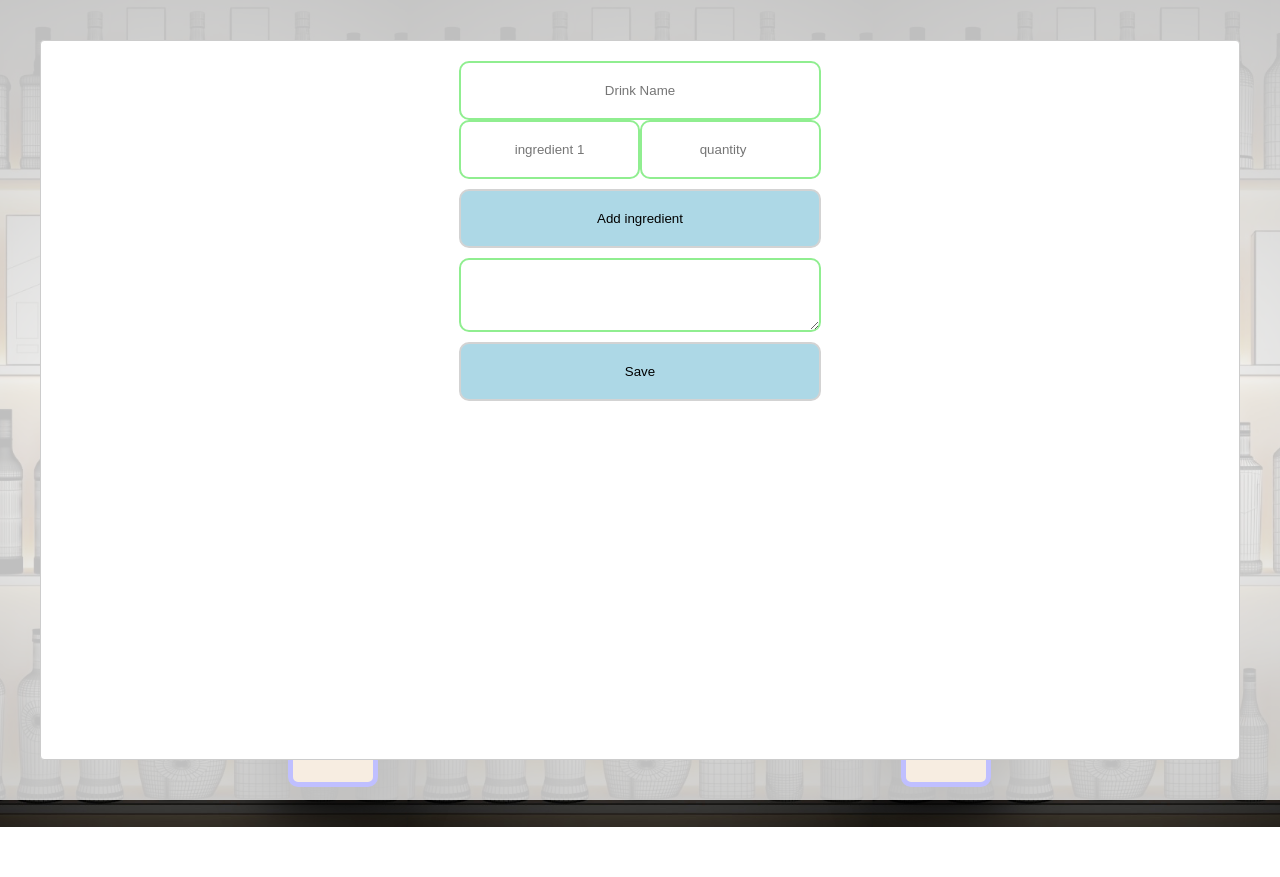
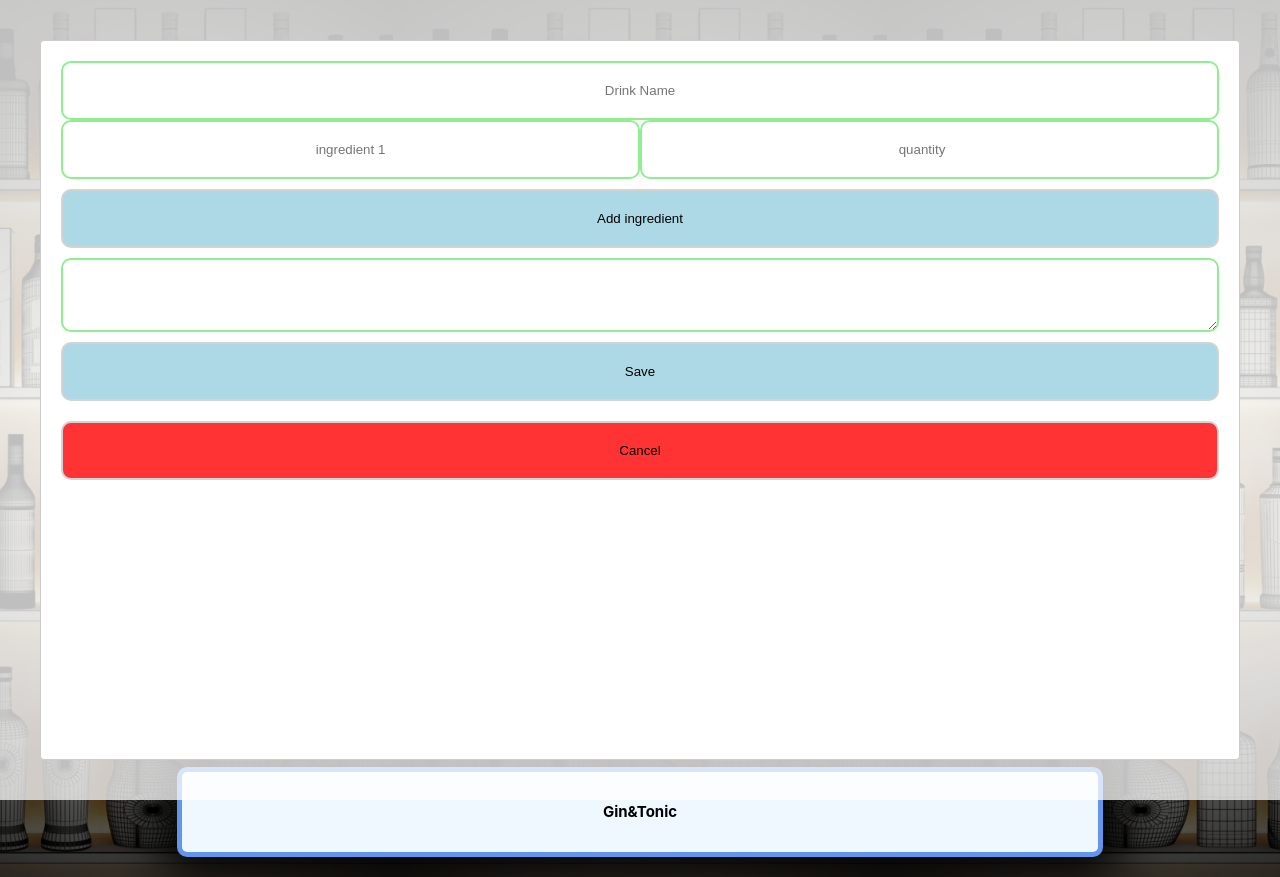
Before and after one commit to misiekmardosz/DrinksCalculator, a React (Create React App) app: page / in a window 1280 px wide. Both pictures are taken after a click on the element "Add New". Before the commit the page ends 827 px from the top, so only its background shows below. Built offline with nearby package versions, Linux system fonts and the light colour scheme; data requests are answered from the project's data file.

Commit message:
styling in progress and glass add is working

```diff
--- a/src/Recipe.js
+++ b/src/Recipe.js
@@ -4,6 +4,7 @@ import {RecipeDetails} from "./RecipeDetails";
 import {Ingredient} from "./models/ingredient";
 import {Recipe as RecipeModel} from "./models/Recipe"
 import {GlassDetails} from "./GlassDetails";
+import {Glass} from "./models/glass";
 //uuid
 
 const API_URL = 'http://localhost:3000';
@@ -19,6 +20,20 @@ const Recipe = () => {
     const [newRecipeModalIsOpen, setNewRecipeModalIsOpen] = React.useState(false);
     const [recipeModalIsOpen, setRecipeModalIsOpen] = React.useState(false);
     const [glassModalIsOpen, setGlassModalIsOpen] = React.useState(false);
+    const [glassLoading, setGlassLoading] = useState(false);
+    const [glasses, setGlasses] = useState([new Glass("",null)]);
+    const [glassName, setGlassName] = useState("")
+    const [volume, setVolume] = useState("")
+
+    const recipe =  ingredientsValue.reduce(function(recipe, field, index) {
+        recipe[ingredients[index]] = field;
+        return recipe;
+    }, {})
+
+    recipes.sort((a,b) => (a.name > b.name) ? 1 : ((b.name > a.name) ? -1 : 0))
+
+
+    console.log(glasses)
 
     useEffect(() => {
         setLoading(true);
@@ -29,7 +44,6 @@ const Recipe = () => {
                 setLoading(false);
             });
     }, []);
-
     const deleteRecipe = (id) => {
         setLoading(true);
         fetch(`${API_URL}/recipes/${id}`, { method: 'DELETE' })
@@ -39,13 +53,11 @@ const Recipe = () => {
                 setLoading(false);
             });
     };
-    const recipe =  ingredientsValue.reduce(function(recipe, field, index) {
-        recipe[ingredients[index]] = field;
-        return recipe;
-    }, {})
+
+
     // const addNewRecipe = (recipe) => {
-     const addNewRecipe = () => {
-       // TODO :: to remove after moving fomr to seperate compoenent
+    const addNewRecipe = () => {
+        // TODO :: to remove after moving fomr to seperate compoenent
         const recipe = new RecipeModel( name, ingredients, process);
         fetch(`${API_URL}/recipes`, {
             method: 'POST',
@@ -61,6 +73,35 @@ const Recipe = () => {
                 setRecipes((prevState) => [...prevState, recipe]);
             });
     };
+
+    useEffect(() => {
+        setLoading(true);
+        fetch(`${API_URL}/glasses`)
+            .then((response) => response.json())
+            .then((data) => {
+                setGlasses(data);
+                setGlassLoading(false);
+            });
+    }, []);
+
+    const addNewGlass = (addGlass) => {
+        // TODO :: to remove after moving fomr to seperate compoenent
+        const glass = new Glass(glassName,volume);
+        fetch(`${API_URL}/glasses`, {
+            method: 'POST',
+            body: JSON.stringify(glass),
+            headers: {
+                'Content-type': 'application/json',
+            },
+        })
+            .then((resp) => resp.json())
+            .then((newGlass) => {
+                console.log(newGlass);
+                glass.setId(newGlass.id)
+                setGlasses((prevState) => [...prevState, glass]);
+            });
+    };
+
     const handleClickIng = (e) => {
         e.preventDefault()
         const ingredient = new Ingredient("", null);
@@ -72,8 +113,20 @@ const Recipe = () => {
 
     function closeNewModal(e) {
         e.preventDefault()
+        if (name === "") return setNewRecipeModalIsOpen(true)
         addNewRecipe();
         setNewRecipeModalIsOpen(false);
+        setIngredients([new Ingredient("",null)])
+        setName("")
+    }
+    function cancelButton() {
+        setNewRecipeModalIsOpen(false);
+        setRecipeModalIsOpen(false);
+        setGlassModalIsOpen(false)
+        setIngredients([new Ingredient("",null)])
+        setGlasses([new Glass("",null)])
+        setName("")
+
     }
     function openModal(recipe) {
         setOpenedRecipe(recipe);
@@ -86,7 +139,9 @@ const Recipe = () => {
         setGlassModalIsOpen(true)
     }
     function closeGlassModal(glassClose){
+        addNewGlass()
         setGlassModalIsOpen(false)
+        setGlasses([new Glass("",null)])
     }
     const updateIngredientName = (index, newName) => {
         const updatedIngredients = [...ingredients];
@@ -125,31 +180,41 @@ const Recipe = () => {
                     isOpen={recipeModalIsOpen}
                     onRequestClose={closeModal}
                     ariaHideApp={false}
+                    portalClassName={"modal"}
                 >
-                    <RecipeDetails recipe={openedRecipe} open={recipeModalIsOpen} close={closeModal} deleteRecipe={deleteRecipe}/>
+                    <RecipeDetails recipe={openedRecipe} glasses={glasses} open={recipeModalIsOpen} close={closeModal} deleteRecipe={deleteRecipe} cancel={cancelButton}/>
                 </Modal>
                 <Modal
                     isOpen={glassModalIsOpen}
                     onRequestClose={closeGlassModal}
+                    portalClassName={"modal"}
                 >
-                    <GlassDetails glass={glassModalIsOpen} openGlass={closeGlassModal}/>
+                    <section className={"container"}>
+                        <form className={"form"} onSubmit={closeGlassModal}>
+                            <input className={"new-recipe-title"} placeholder={'Glass Name'} onChange={e => setGlassName(e.target.value)}/>
+                            <input className={"new-recipe-title"} type={"number"} placeholder={'Volume in mililiters'} onChange={e => setVolume(e.target.value)}/>
+                            <button className={"button"} type="submit">Save</button>
+                            <button className={"cancel--btn"} onClick={cancelButton}>Cancel</button>
+                        </form>
+                    </section>
                 </Modal>
                 <Modal
                     isOpen={newRecipeModalIsOpen}
                     onRequestClose={closeNewModal}
                     ariaHideApp={false}
+                    portalClassName={"modal"}
                 >
                     <section className={"container"}>
                         <form className={"form"} onSubmit={closeNewModal}>
                             <input className={"new-recipe-title"} placeholder={'Drink Name'} onChange={e => setName(e.target.value)}/>
                             {ingredients.map((item,index)=>(
                                 <div key={index} className={'new-ing-div'}>
-                                    <input  className={"new-recipe-title"}
+                                    <input  className={"new-recipe-ing"}
                                             placeholder={`ingredient ${index+1}`}
                                             onChange={e => updateIngredientName(index,e.target.value)}
                                             value={ingredients[index].name}
                                     />
-                                    <input type={'number'} className={"new-recipe-title"}
+                                    <input type={'number'} className={"new-recipe-ing"}
                                            placeholder={"quantity"}
                                            onChange={e => updateIngredientValue(index,e.target.value)}
                                            value={ingredients[index].quantity}
@@ -159,6 +224,7 @@ const Recipe = () => {
                             <button className={"button"} onClick={handleClickIng}>Add ingredient</button>
                             <textarea className={"new-recipe-title"} onChange={e => setProcess(e.target.value)}/>
                             <button className={"button"} type={"submit"}>Save</button>
+                            <button className={"cancel--btn"} onClick={cancelButton}>Cancel</button>
 
                         </form>
                     </section>
--- a/src/RecipeDetails.js
+++ b/src/RecipeDetails.js
@@ -2,29 +2,19 @@ import React, {useState} from "react";
 import {Ingredient} from "./models/ingredient";
 
 
-const glassType = [{
-        name: "shot glass",
-        size: 40,
-    },
-    {
-        name: "long glass",
-        size: 310
-    }
-]
 
 
-
-const RecipeDetails = ({recipe, close, deleteRecipe}) => {
+const RecipeDetails = ({recipe, close, deleteRecipe, glasses, cancel}) => {
 
     const [newQ, setNewQ] = useState(1)
-    const [glass, setGlass] = useState(glassType[0].name)
+    const [glass, setGlass] = useState(glasses[0].name)
     const sum = recipe.ingredients.reduce((total, amount) =>
         total + parseInt(amount.quantity), 0);
     const handleChange =(e) => {
         setGlass(e.target.value);
     }
-    const volume = glass.match(/\d/g);
-    console.log(volume)
+    // const volume = glass.match(/\d/g);
+    console.log(glass)
 
     console.log(sum)
     const handleDelete =()=>{
@@ -43,24 +33,33 @@ const RecipeDetails = ({recipe, close, deleteRecipe}) => {
 
     return(
         <>
+            <div className={"container"}>
                 <h2> Prepare Your {recipe.name}!</h2>
-            <h3>How Many Drinks You want to do?</h3>
+                <h4>How Many Drinks You want to do?</h4>
 
                 <form key={recipe.id} className={"form"} onSubmit={close}>
-                <input type="number" placeholder='set Value'onChange={e => drinksQuantity(e.target.value)}/>
-                <h3>What type of Glass You Have?</h3>
-                <select value={glass} onChange={handleChange}>
-                    {glassType.map((glass,index) => (
-                        <option>{glass.name} {glass.size}.ml</option>
+                    <input type="number" className={"new-recipe-ing"} placeholder='set Value'onChange={e => drinksQuantity(e.target.value)}/>
+                    <h4>What type of Glass You Have?</h4>
+                    <select className={"button"} value={glasses} onChange={handleChange}>
+                        {glasses.map((glass,index) => (
+                            <option>{glass.name} {glass.volume}.ml</option>
                         ))}
                     </select>
                     <h4>You Need</h4>
+                    <ul>
                         {recipe.ingredients.map((ingredient,index) => (
-                    <h5>{ingredient.name} {ingredient.quantity*newQ/sum}</h5>
+                            <li>{ingredient.name} {Math.round(ingredient.quantity*newQ/sum*100)/100}</li>
                         ))}
-                <button key={recipe.id} onClick={handleDelete}>Delete Recipe</button>
+                    </ul>
+                    <h4>Process</h4>
+                    <p>{recipe.process}</p>
+                    <button className={"cancel--btn"} onClick={cancel}>Cancel</button>
+                    <button className={"button"} key={recipe.id} onClick={handleDelete}>Delete Recipe</button>
                 </form>
-            <p>{recipe.process}</p>
+
+
+            </div>
+
         </>
     )
 }
--- a/src/database/db.json
+++ b/src/database/db.json
@@ -5,7 +5,7 @@
       "name": "Gin&Tonic",
       "ingredients": [
         {
-          "name": "Gin ",
+          "name": "Gin",
           "quantity": "40"
         },
         {
@@ -13,29 +13,14 @@
           "quantity": "100"
         }
       ],
-      "process": "pour things to the glass"
-    },
-    {
-      "id": 2,
-      "name": "TEQUILA SUNRISE",
-      "ingredients": [
-        {
-          "name": "Teq",
-          "quantity": "100"
-        },
-        {
-          "name": "juice",
-          "quantity": "400"
-        },
-        {
-          "name": "ice",
-          "quantity": "2"
-        }
-      ],
-      "process": ""
+      "process": "pour everything to the glass filled with ice and slice of lime"
     }
   ],
   "glasses": [
-
+    {
+      "name": "Shot Glass",
+      "volume": "40",
+      "id": 1
+    }
   ]
 }
--- a/src/scss/main.scss
+++ b/src/scss/main.scss
@@ -5,22 +5,25 @@ body{
 }
 .container{
   display: flex;
-  justify-content: space-around;
+  //justify-content: space-around;
+  //flex-grow: 0;
+  width: 100%;
   flex-flow: wrap;
   font-size: 20px;
 
   div.recipe{
-    border: 5px solid blue;
+    border: 5px solid cornflowerblue;
+    width: 100%;
     text-align: center;
-    margin: 40px;
+    margin: 20px;
     font-size: 10px;
-    color: white;
+    color: black;
     display: flex;
     justify-content: center;
     align-items: center;
-    width: 80px;
+    //width: 80px;
     height: 80px;
-    background: burlywood;
+    background: aliceblue;
     border-radius: 10px;
     box-shadow: 0px 0px 50px 18px #000000;
   }
@@ -31,12 +34,22 @@ body{
     background-color: #42de42;
   }
   .form{
+    width: 100%;
     display: flex;
     flex-flow: column;
     .new-ing-div{
       display: flex;
+      width: 100%;
+      justify-content: center;
     }
     .new-recipe-title{
+      text-align: center;
+      padding: 20px 0;
+      border-radius: 10px;
+      border: 2px solid lightgreen;
+    }
+    .new-recipe-ing{
+      width: 100%;
       text-align: center;
       padding: 20px 0;
       border-radius: 10px;
@@ -49,6 +62,13 @@ body{
       background: lightblue;
       border: 2px solid lightgrey;
     }
+    .cancel--btn{
+      padding: 20px 0;
+      margin: 10px 0 ;
+      border-radius: 10px;
+      background: #ff3333;
+      border: 2px solid lightgrey;
+    }
   }
 }
 .app--name{
```
Also changed, not shown: src/GlassDetails.js (+21 -51 lines), src/icons/plus-solid.svg (deleted). Lines whose indentation alone changed are shown as unchanged.
